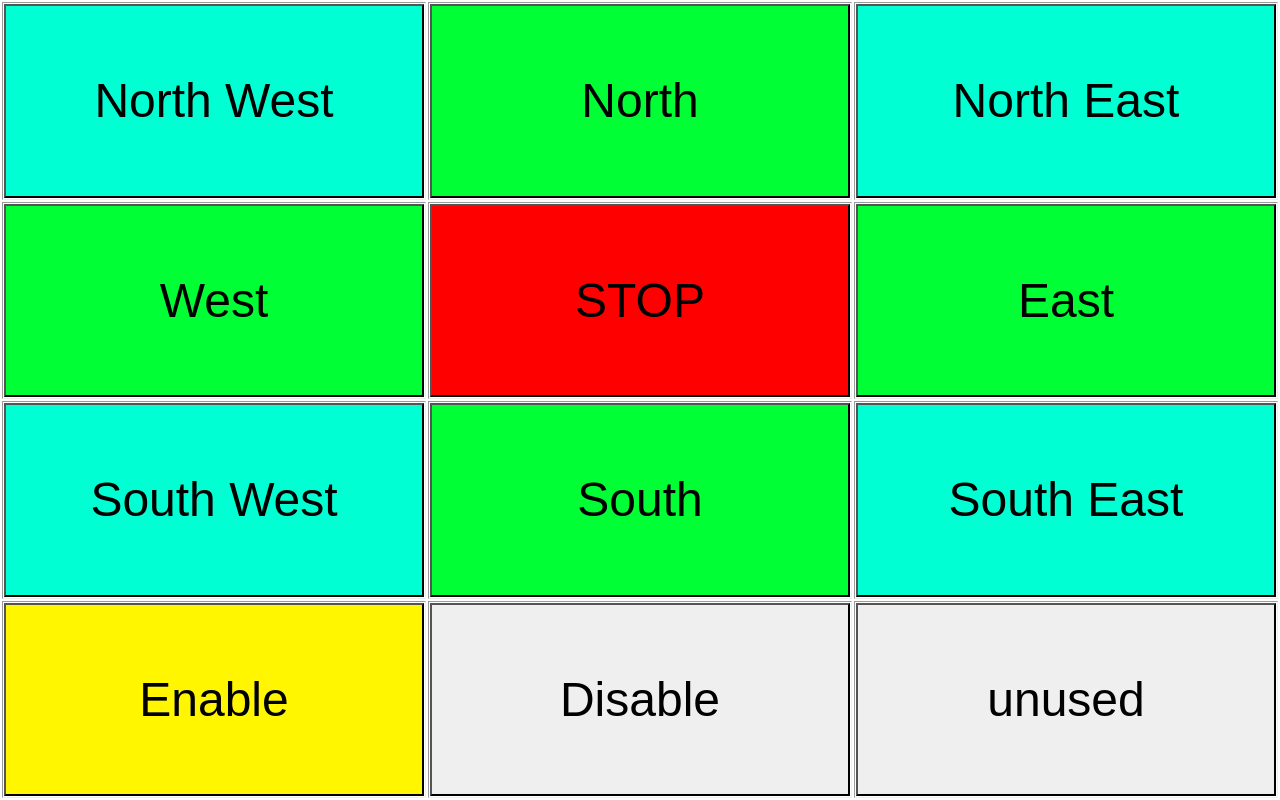
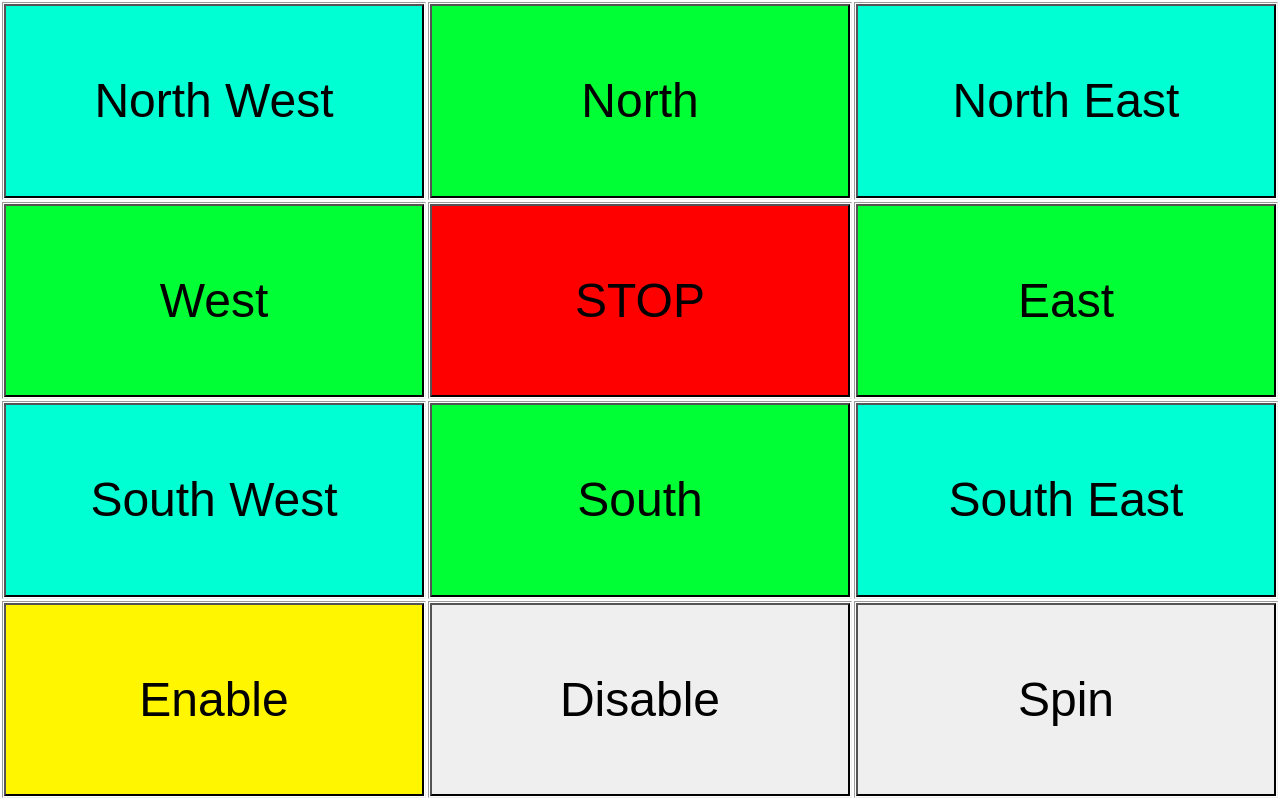
Before and after one commit to arthurlockman/RBE2002-Final, a website: page node/index.html in a window 1280 px wide. Drawn offline with nearby package versions, Linux system fonts and the light colour scheme; no server answers.

Commit message:
Added spin function.

```diff
--- a/node/index.html
+++ b/node/index.html
@@ -52,7 +52,7 @@ input.enable {
     <tr>
       <td style="width:33.3%; height:25%"><input type="button" name="button" id="Enable" value="Enable" class="enable" style="background-color:#FFF600" onClick="socket.emit('enable', 'enable');"></td>
       <td style="width:33.3%; height:25%"><input type="button" name="button" id="Disable" value="Disable" class="enable" onClick="socket.emit('enable', 'disable');"></td>
-      <td style="width:33.3%; height:25%"><input type="button" name="button" id="UNUSED" value="unused" class="enable"></td>
+      <td style="width:33.3%; height:25%"><input type="button" name="button" id="UNUSED" value="Spin" class="enable" onClick="socket.emit('command', 'sp')"></td>
     </tr>
   </tbody>
 </table>
```
Also changed, not shown: 1 other file.
